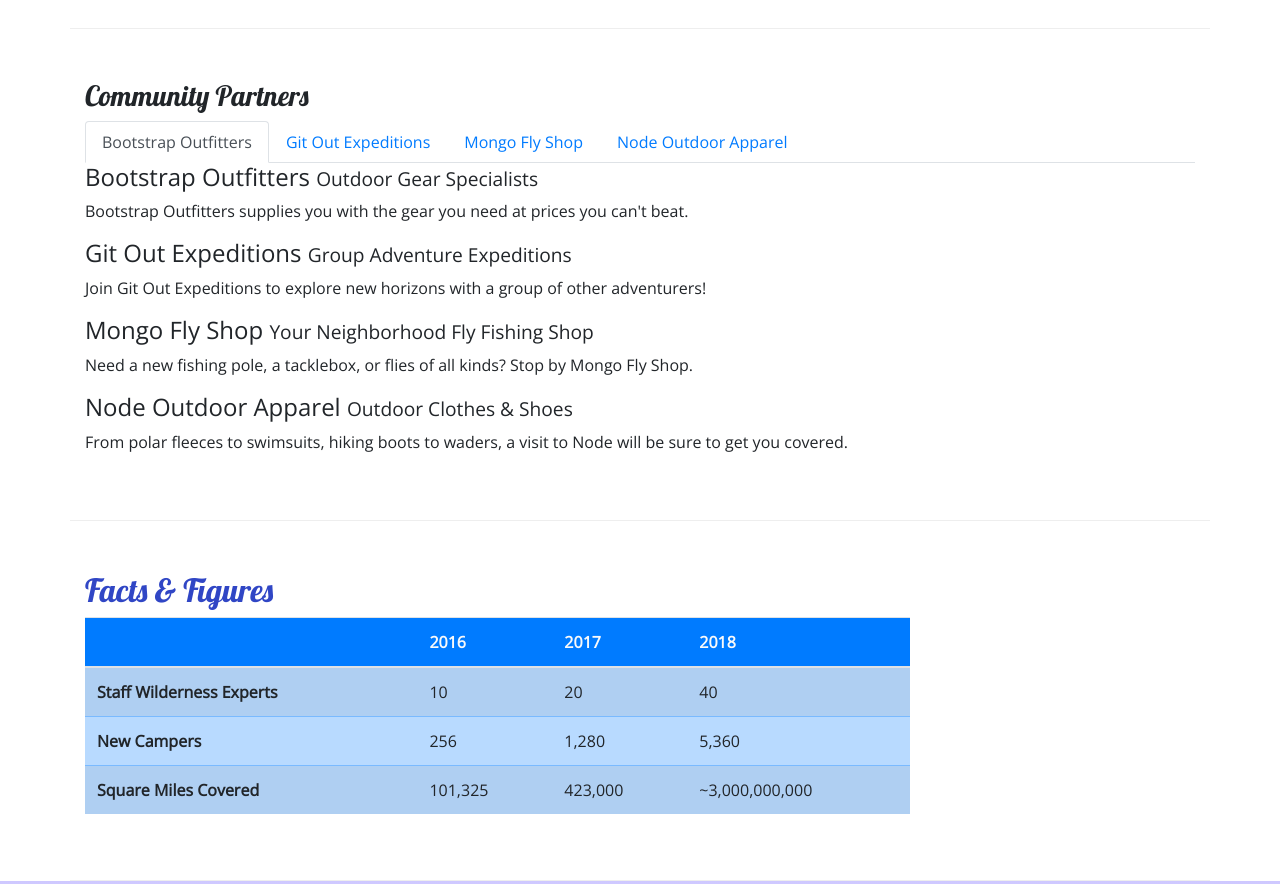
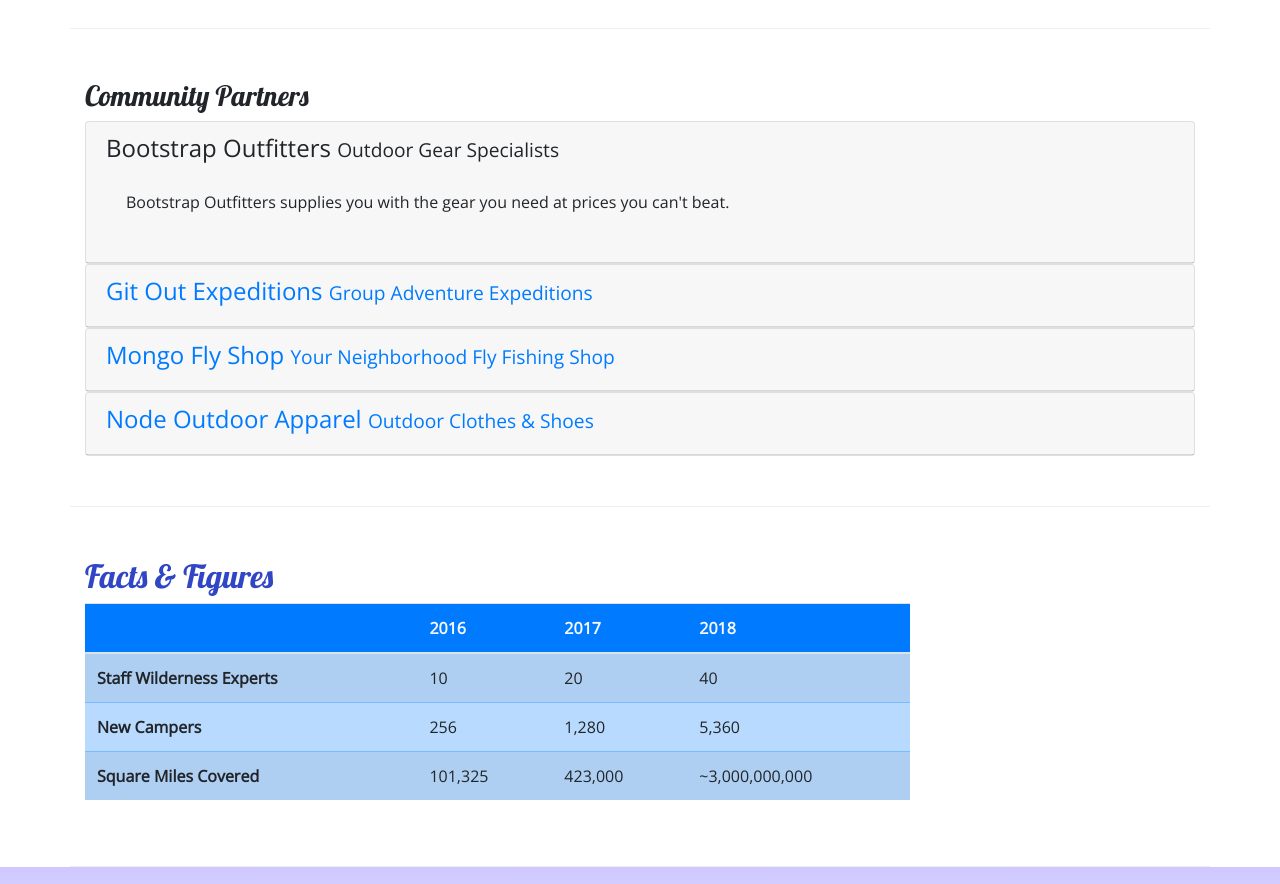
Before and after one commit to aixelsyd/nucampsite, a website: page aboutus.html in a window 1280 px wide. Shown: the part 840-1724 px from the top of the page. Drawn offline with nearby package versions, Linux system fonts and the light colour scheme.

Commit message:
accordian

```diff
--- a/aboutus.html
+++ b/aboutus.html
@@ -95,28 +95,62 @@
         <div class="row row-content">
             <div class="col">
                 <h3>Community Partners</h3>
-                <ul class="nav nav-tabs">
-                    <li class="nav-item"><a class="nav-link active" href="#bootstrap" role="tab" data-toggle="tab">Bootstrap Outfitters</a></li>
-                    <li class="nav-item"><a class="nav-link" href="#git" role="tab" data-toggle="tab">Git Out Expeditions</a></li>
-                    <li class="nav-item"><a class="nav-link" href="#mongo" role="tab" data-toggle="tab">Mongo Fly Shop</a></li>
-                    <li class="nav-item"><a class="nav-link" href="#node" role="tab" data-toggle="tab">Node Outdoor Apparel</a></li>
-                </ul>
-                <div class="tab-content">
-                    <div role="tab-panel" class="tab-pane fade show active" id="bootstrap">
-                        <h4>Bootstrap Outfitters <small>Outdoor Gear Specialists</small></h4>
-                        <p class="d-none d-sm-block">Bootstrap Outfitters supplies you with the gear you need at prices you can't beat.</p>
+                <div id="accordian">
+                    <div class="card">
+                        <div roll="tab" class="card-header">
+                            <h4>
+                                <a data-toggle="collapse" data-target="#bootstrap">
+                                    Bootstrap Outfitters <small>Outdoor Gear Specialists</small>
+                                </a>
+                            </h4>
+                            <div class="collapse show" id="bootstrap" data-parent="#accordian">
+                                <div class="card-body">
+                                    <p class="d-none d-sm-block">Bootstrap Outfitters supplies you with the gear you need at prices you can't beat.</p>
+                                </div>
+                            </div>
+                        </div>
                     </div>
-                    <div role="tab-panel" class="tab-pane fade show active" id="git">
-                        <h4>Git Out Expeditions <small>Group Adventure Expeditions</small></h4>
-                        <p class="d-none d-sm-block">Join Git Out Expeditions to explore new horizons with a group of other adventurers!</p>
+                    <div class="card">
+                        <div roll="tab" class="card-header">
+                            <h4>
+                                <a class="collapsed" data-toggle="collapse" data-target="#git">
+                                    Git Out Expeditions <small>Group Adventure Expeditions</small>
+                                </a>
+                            </h4>
+                            <div class="collapse" id="git" data-parent="#accordian">
+                                <div class="card-body">
+                                    <p class="d-none d-sm-block">Join Git Out Expeditions to explore new horizons with a group of other adventurers!</p>
+                                </div>
+                            </div>
+                        </div>
                     </div>
-                    <div role="tab-panel" class="tab-pane fade show active" id="mongo">
-                        <h4>Mongo Fly Shop <small>Your Neighborhood Fly Fishing Shop</small></h4>
-                        <p class="d-none d-sm-block">Need a new fishing pole, a tacklebox, or flies of all kinds? Stop by Mongo Fly Shop.</p>
+                    <div class="card">
+                        <div roll="tab" class="card-header">
+                            <h4>
+                                <a class="collapsed" data-toggle="collapse" data-target="#mongo">
+                                    Mongo Fly Shop <small>Your Neighborhood Fly Fishing Shop</small>
+                                </a>
+                            </h4>
+                            <div class="collapse" id="mongo" data-parent="#accordian">
+                                <div class="card-body">
+                                    <p class="d-none d-sm-block">Need a new fishing pole, a tacklebox, or flies of all kinds? Stop by Mongo Fly Shop.</p>
+                                </div>
+                            </div>
+                        </div>
                     </div>
-                    <div role="tab-panel" class="tab-pane fade show active" id="node">
-                        <h4>Node Outdoor Apparel <small>Outdoor Clothes & Shoes</small></h4>
-                        <p class="d-none d-sm-block">From polar fleeces to swimsuits, hiking boots to waders, a visit to Node will be sure to get you covered.</p>
+                    <div class="card">
+                        <div roll="tab" class="card-header">
+                            <h4>
+                                <a class="collapsed" data-toggle="collapse" data-target="#node">
+                                    Node Outdoor Apparel <small>Outdoor Clothes & Shoes</small>
+                                </a>
+                            </h4>
+                            <div class="collapse" id="node" data-parent="#accordian">
+                                <div class="card-body">
+                                    <p class="d-none d-sm-block">From polar fleeces to swimsuits, hiking boots to waders, a visit to Node will be sure to get you covered.</p>
+                                </div>
+                            </div>
+                        </div>
                     </div>
                 </div>
             </div>
--- a/css/style.css
+++ b/css/style.css
@@ -36,7 +36,13 @@ footer {
     min-height: 200px;
 }
 
-.site-footer{
+.site-footer {
     background-image: linear-gradient(#CEC8FF, white);
     padding: 20px 0;
 }
+
+.tab-content {
+    border: 1px solid #DDD;
+    border-top: none;
+    padding: 10px;
+}
```
Also changed, not shown: notes.txt (+32 -0 lines).
